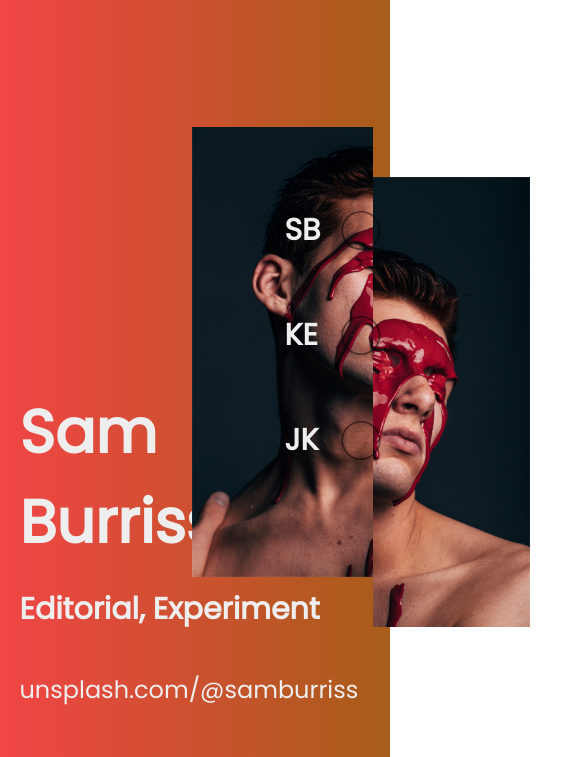
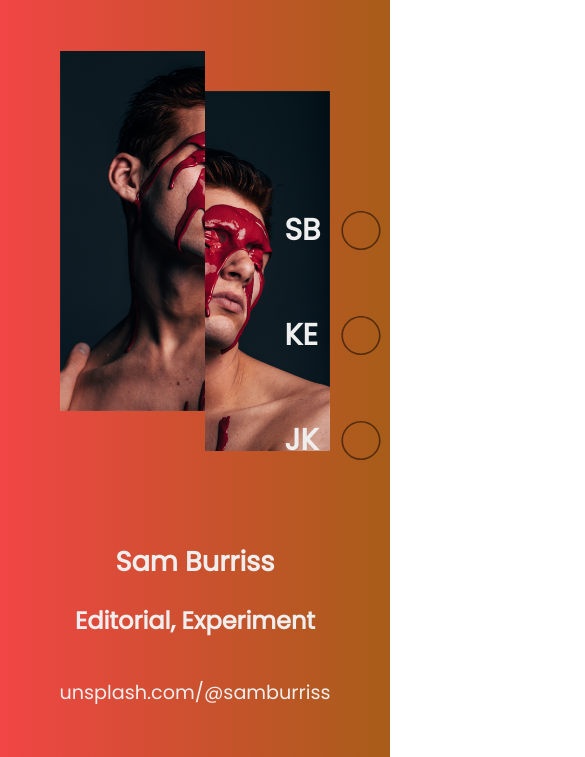
Before and after one commit to crispaulcastaneda/sliced-art, a website: page index.html in a window 390 px wide. Shown: the part 87-844 px from the top of the page, 585 px wide, since content can reach past the window. Drawn offline with Linux system fonts and the light colour scheme.

Commit message:
6-24-2021
With Media Query

```diff
--- a/css/style.css
+++ b/css/style.css
@@ -252,7 +252,7 @@
 }
 
 .ke-description h3 {
-    padding: 20px 0;
+    padding-bottom: 30px;
 }
 
 .ke-description {
@@ -267,3 +267,39 @@
 .ke-gallery img {
     height: 40vh;
 }
+
+/* MEDIA QUERIES */
+@media (max-width: 1024px) {
+    .page {
+        grid-template-columns: 5% 1fr 5%;
+        grid-template-rows: 2fr 1fr;
+        align-items: center;
+    }
+
+    .hero {
+        grid-column: 2/3;
+        height: auto;
+    }
+
+    .hero img {
+        height: 400px;
+    }
+
+    .details {
+        grid-row: 2/3;
+        grid-column: 2/3;
+        text-align: center;
+    }
+
+    .details h1 {
+        font-size: 1.7em;
+    }
+
+    .details h2 {
+        font-size: 1.5em;
+    }
+
+    .details p {
+        font-size: 1.2em;
+    }
+}
```
